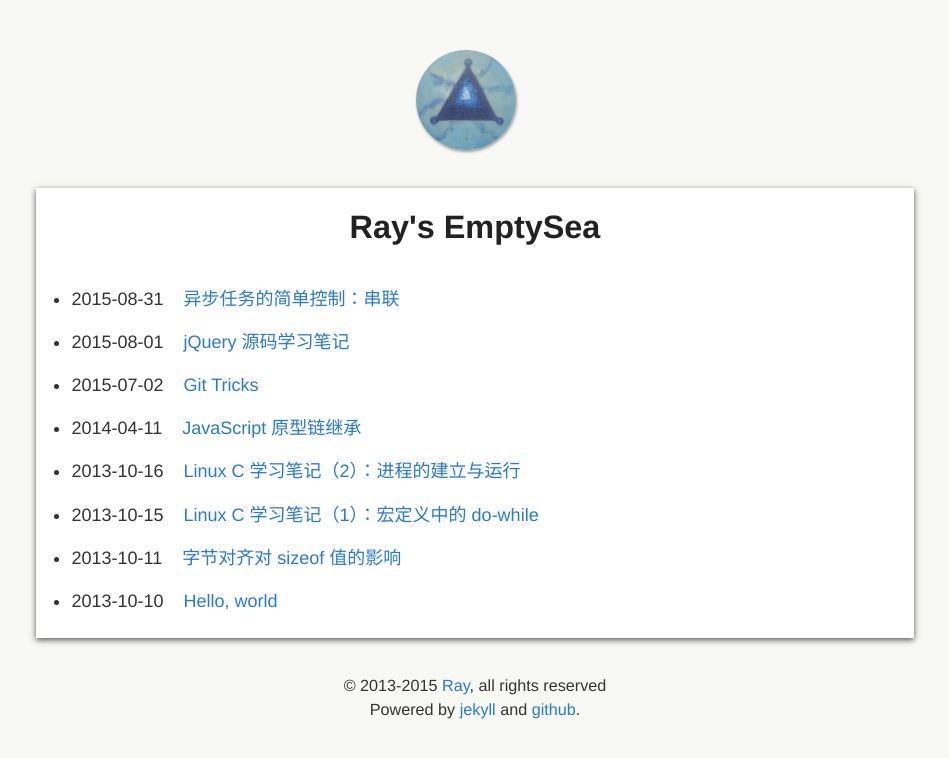
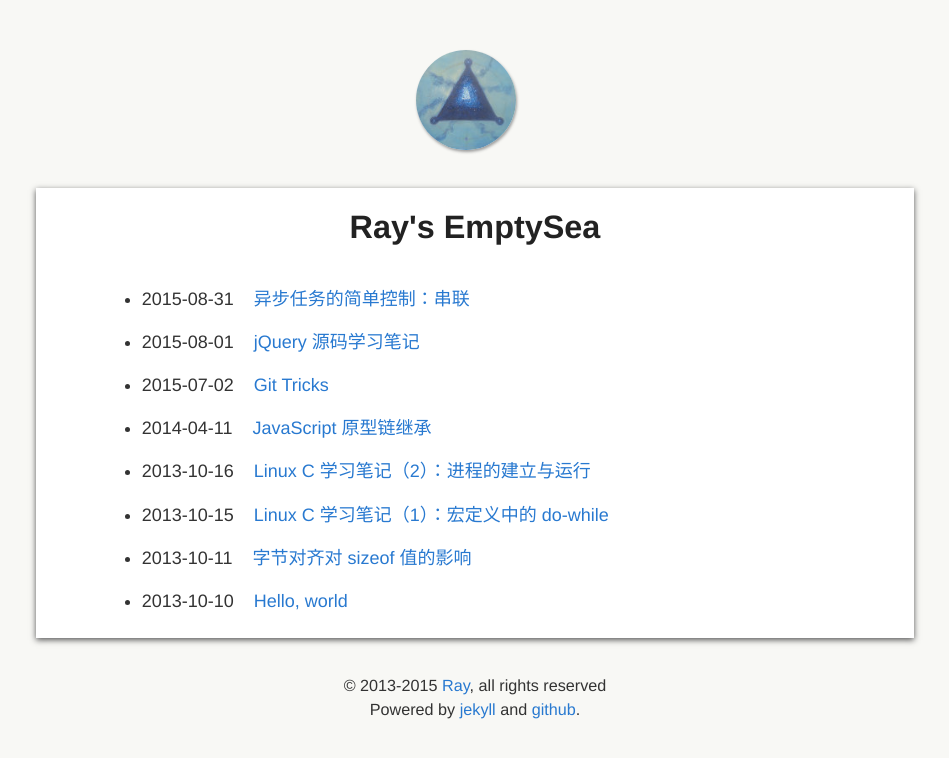
Before and after one commit to ray7551/empty, a Jekyll site: the page built from index.html, in a window 1280 px wide. Shown: the top 758 px of the page, without its empty margins (165-1114 px from the left). Built offline with Jekyll 4.4.1, drawn with Linux system fonts in a browser that asks for light colours; Markdown is read by kramdown in place of the engine named in the settings.

Commit message:
css tweak

```diff
--- a/_layouts/index.html
+++ b/_layouts/index.html
@@ -24,7 +24,7 @@
     </div>
     <article class="post">
       <h1 class="title">Ray's EmptySea</h1>
-      <div class="entry-content">
+      <div class="entry-content" id="articles">
         {{content}}
       </div>
     </article>
--- a/index.html
+++ b/index.html
@@ -2,7 +2,6 @@
 layout: index
 title: Ray's Blog
 ---
-<section id="articles">
 <ul>
 {% for post in site.posts %}
   <li>
@@ -13,4 +12,3 @@ title: Ray's Blog
   </li>
 {% endfor %}
 </ul>
-</section>
```
Lines whose indentation alone changed are shown as unchanged.
